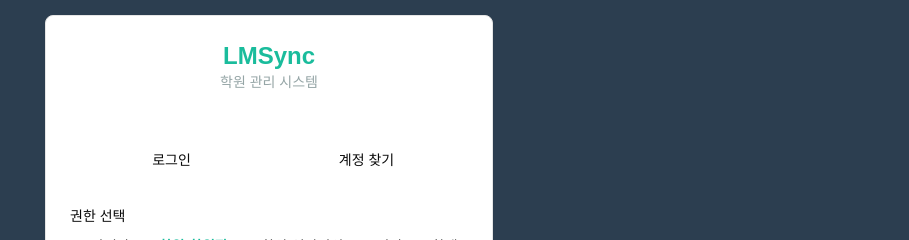
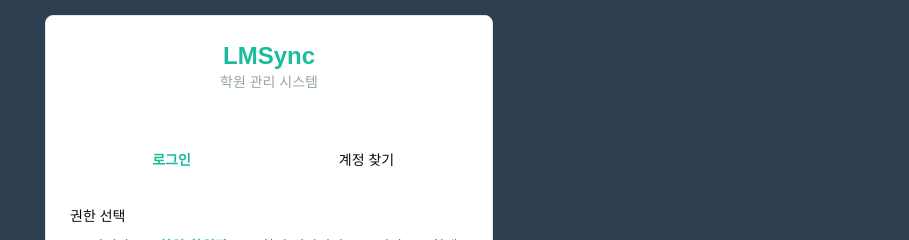
Before and after one commit to hussarian/LMSync, a Next.js app: page / in a window 1280 px wide. Shown: the top 240 px of the page, without its empty margins (371-1280 px from the left). Built offline with nearby package versions, Linux system fonts and the light colour scheme.

Commit message:
fix. 로그인 페이지 버튼 동적처리

```diff
--- a/src/app/page.jsx
+++ b/src/app/page.jsx
@@ -1,5 +1,6 @@
 "use client"
 
+import { useState } from "react";
 import { Card, CardContent, CardHeader, CardTitle } from "@/components/ui/card"
 import { Tabs, TabsContent, TabsList, TabsTrigger } from "@/components/ui/tabs"
 import LoginForm from "@/components/auth/login-form"
@@ -7,6 +8,8 @@ import RegisterForm from "@/components/auth/register-form"
 import WindowsActivation from "@/components/ui/windows-activation"
 
 export default function LoginPage() {
+  const [selectedTab, setSelectedTab] = useState("login");
+
   return (
     <div className="min-h-screen flex items-center justify-center" style={{ backgroundColor: "#2C3E50" }}>
       <Card className="w-full max-w-md mx-4" style={{ backgroundColor: '#ffffff' }}>
@@ -19,10 +22,18 @@ export default function LoginPage() {
           </p>
         </CardHeader>
         <CardContent>
-          <Tabs defaultValue="login" className="w-full">
+          <Tabs value={selectedTab} onValueChange={setSelectedTab} className="w-full">
             <TabsList className="grid w-full grid-cols-2 mb-6">
-              <TabsTrigger value="login">로그인</TabsTrigger>
-              <TabsTrigger value="register">
+              <TabsTrigger
+                value="login"
+                className={`text-sm ${selectedTab === 'login' ? 'font-bold text-[#1ABC9C]' : ''}`}
+              >
+                로그인
+              </TabsTrigger>
+              <TabsTrigger
+                value="register"
+                className={`text-sm ${selectedTab === 'register' ? 'font-bold text-[#1ABC9C]' : ''}`}
+              >
                 계정 찾기
               </TabsTrigger>
             </TabsList>
@@ -40,5 +51,5 @@ export default function LoginPage() {
 
       <WindowsActivation />
     </div>
-  )
+  );
 }
```
